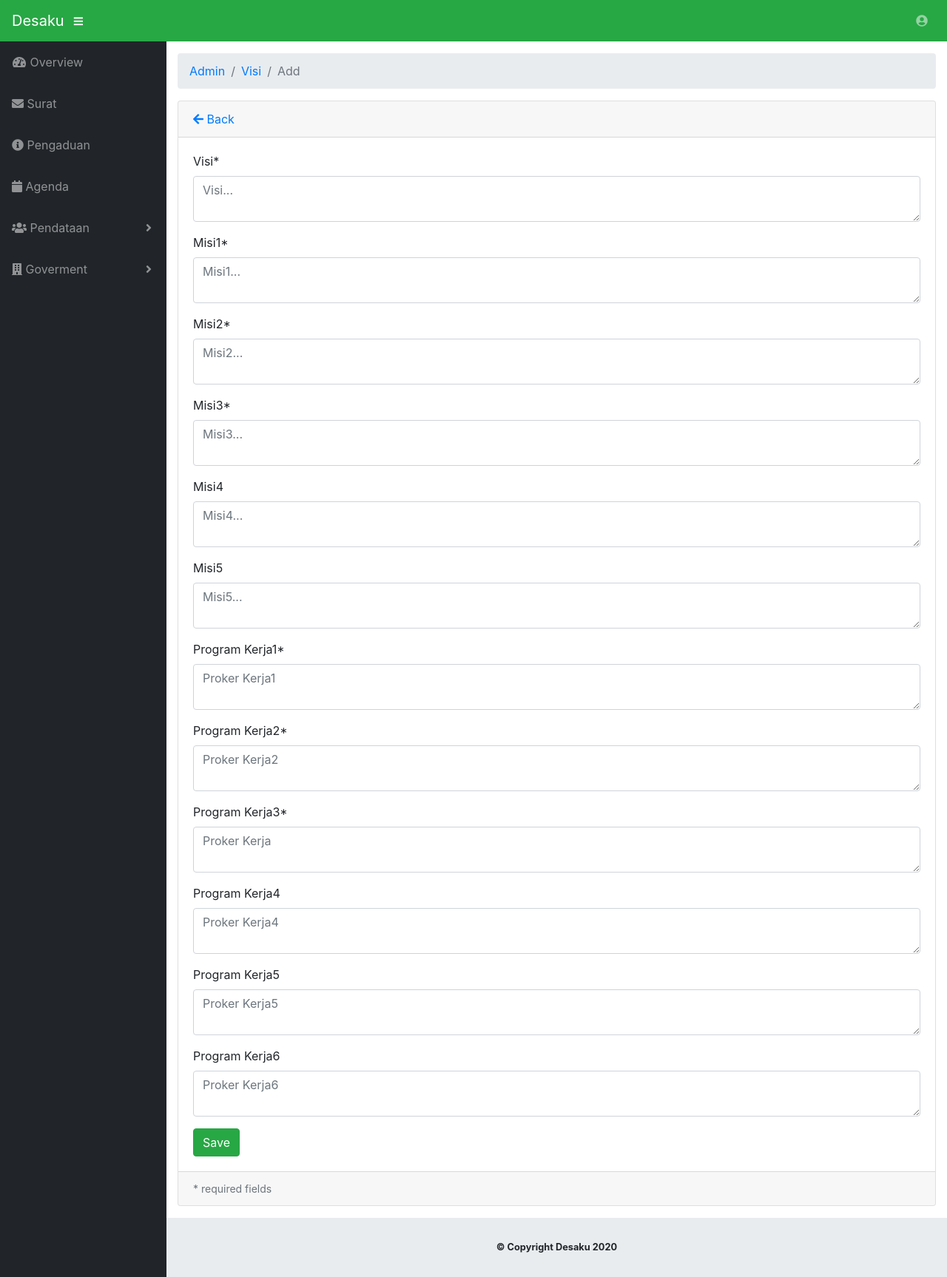
After one commit to triard/Desaku-Codeigniter3, a CodeIgniter app: page /project/index.php/admin/visi/add in a window 1280 px wide. The commit adds this page. Shown: the whole page at 74% size. Run offline with CodeIgniter, Linux system fonts and the light colour scheme; some libraries are stand-ins or nearby versions.

Commit message:
CRUD Visi dan Misi

```diff
--- /dev/null
+++ b/application/controllers/admin/Visi.php
@@ -0,0 +1,70 @@
+<?php
+
+defined('BASEPATH') OR exit('No direct script access allowed');
+
+class Visi extends CI_Controller
+{
+    public function __construct()
+    {
+        parent::__construct();
+        $this->load->model("visi_model");
+        $this->load->library('form_validation');
+
+    }
+
+    public function index()
+    {
+        $data ['title'] = 'Desaku|| Visi dan Misi';
+        $data['idUser'] = $this->session->userdata('id');
+        $data['nama2'] = $this->session->userdata('username');
+        $data["visi"] = $this->visi_model->getAll();
+        $this->load->view("admin/visi_list", $data);
+    }
+
+    public function add()
+    {
+        $data ['title'] = 'Desaku|| Visi dan Misi';
+        $data['idUser'] = $this->session->userdata('id');
+        $data['nama2'] = $this->session->userdata('username');
+        $visi = $this->visi_model;
+        $validation = $this->form_validation;
+        $validation->set_rules($visi->rules());
+
+        if ($validation->run()) {
+            $visi->save();
+            $this->session->set_flashdata('success', 'Berhasil disimpan');
+        }
+
+        $this->load->view("admin/visi_new_form", $data);
+    }
+
+    public function edit($id = null)
+    {
+        if (!isset($id)) redirect('admin/visi');
+        $data ['title'] = 'Desaku|| Visi dan Misi';
+        $data['idUser'] = $this->session->userdata('id');
+        $data['nama2'] = $this->session->userdata('username');
+        $visi = $this->visi_model;
+        $validation = $this->form_validation;
+        $validation->set_rules($visi->rules());
+
+        if ($validation->run()) {
+            $visi->update();
+            $this->session->set_flashdata('success', 'Berhasil disimpan');
+        }
+
+        $data["visi"] = $visi->getById($id);
+        if (!$data["visi"]) show_404();
+
+        $this->load->view("admin/visi_edit_form", $data);
+    }
+
+    public function delete($id=null)
+    {
+        if (!isset($id)) show_404();
+
+        if ($this->visi_model->delete($id)) {
+            redirect(site_url('admin/visi'));
+        }
+    }
+}
--- /dev/null
+++ b/application/models/visi_model.php
@@ -0,0 +1,106 @@
+<?php defined('BASEPATH') OR exit('No direct script access allowed');
+
+class visi_model extends CI_Model
+{
+    private $_table = "visi_misi";
+
+    public $id;
+    public $visi;
+    public $misi1;
+    public $misi2;
+    public $misi3;
+    public $misi4;
+    public $misi5;
+    public $proker1;
+    public $proker2;
+    public $proker3;
+    public $proker4;
+    public $proker5;
+    public $proker6;
+
+    public function rules()
+    {
+        return [
+            ['field' => 'visi',
+            'label' => 'visi',
+            'rules' => 'required'],
+
+            ['field' => 'misi1',
+            'label' => 'misi1',
+            'rules' => 'required'],
+
+            ['field' => 'misi2',
+            'label' => 'misi2',
+            'rules' => 'required'],
+
+            ['field' => 'misi3',
+            'label' => 'misi3',
+            'rules' => 'required'],
+
+            ['field' => 'proker1',
+            'label' => 'proker1',
+            'rules' => 'required'],
+
+            ['field' => 'proker2',
+            'label' => 'proker2',
+            'rules' => 'required'],
+
+            ['field' => 'proker3',
+            'label' => 'proker3',
+            'rules' => 'required'],
+        ];
+    }
+
+    public function getAll()
+    {
+        return $this->db->get($this->_table)->result();
+    }
+
+    public function getById($id)
+    {
+        return $this->db->get_where($this->_table, ["id" => $id])->row();
+    }
+
+    public function save()
+    {
+        $post = $this->input->post();
+        $this->visi = $post["visi"];
+        $this->misi1 = $post["misi1"];
+        $this->misi2 = $post["misi2"];
+        $this->misi3 = $post["misi3"];
+        $this->misi4 = $post["misi4"];
+        $this->misi5 = $post["misi5"];
+        $this->proker1 = $post["proker1"];
+        $this->proker2 = $post["proker2"];
+        $this->proker3 = $post["proker3"];
+        $this->proker4 = $post["proker4"];
+        $this->proker5 = $post["proker5"];
+        $this->proker6 = $post["proker6"];
+        $this->db->insert($this->_table, $this);
+    }
+
+    public function update()
+    {
+        $post = $this->input->post();
+        $this->id = $post["id"];
+        $this->visi = $post["visi"];
+        $this->misi1 = $post["misi1"];
+        $this->misi2 = $post["misi2"];
+        $this->misi3 = $post["misi3"];
+        $this->misi4 = $post["misi4"];
+        $this->misi5 = $post["misi5"];
+        $this->proker1 = $post["proker1"];
+        $this->proker2 = $post["proker2"];
+        $this->proker3 = $post["proker3"];
+        $this->proker4 = $post["proker4"];
+        $this->proker5 = $post["proker5"];
+        $this->proker6 = $post["proker6"];
+        $this->db->update($this->_table, $this, array('id' => $post['id']));
+    }
+
+    public function delete($id)
+    {
+        return $this->db->delete($this->_table, array("id" => $id));
+	}
+
+}
--- a/application/views/admin/_partials/sidebar.php
+++ b/application/views/admin/_partials/sidebar.php
@@ -39,8 +39,8 @@
             <span>Goverment</span>
         </a>
         <div class="dropdown-menu" aria-labelledby="pagesDropdown">
-            <a class="dropdown-item" href="<?php echo site_url('admin/alamat') ?>">Visi & Misi</a>
-            <a class="dropdown-item" href="<?php echo site_url('admin/Pendataan') ?>">Pegawai</a>
+            <a class="dropdown-item" href="<?php echo site_url('admin/Visi') ?>">Visi & Misi</a>
+            <a class="dropdown-item" href="<?php echo site_url('admin/struktur') ?>">Struktur Organisasi</a>
         </div>
     </li>
 </ul>
--- /dev/null
+++ b/application/views/admin/visi_new_form.php
@@ -0,0 +1,160 @@
+<!DOCTYPE html>
+<html lang="en">
+
+<head>
+	<?php $this->load->view("admin/_partials/head.php") ?>
+</head>
+
+<body id="page-top">
+
+	<?php $this->load->view("admin/_partials/navbar.php") ?>
+	<div id="wrapper">
+
+		<?php $this->load->view("admin/_partials/sidebar.php") ?>
+
+		<div id="content-wrapper">
+
+			<div class="container-fluid">
+
+				<?php $this->load->view("admin/_partials/breadcrumb.php") ?>
+
+				<?php if ($this->session->flashdata('success')): ?>
+				<div class="alert alert-success" role="alert">
+					<?php echo $this->session->flashdata('success'); ?>
+				</div>
+				<?php endif; ?>
+
+				<div class="card mb-3">
+					<div class="card-header">
+						<a href="<?php echo site_url('admin/visi/') ?>"><i class="fas fa-arrow-left"></i> Back</a>
+					</div>
+					<div class="card-body">
+
+						<form action="<?php base_url('admin/visi/add') ?>" method="post" enctype="multipart/form-data" >
+							<div class="form-group">
+								<label for="name">Visi*</label>
+								<textarea class="form-control <?php echo form_error('visi') ? 'is-invalid':'' ?>"
+								 name="visi" placeholder="Visi..."></textarea>
+								<div class="invalid-feedback">
+									<?php echo form_error('visi') ?>
+								</div>
+                            </div>
+                            <div class="form-group">
+								<label for="name">Misi1*</label>
+								<textarea class="form-control <?php echo form_error('misi1') ? 'is-invalid':'' ?>"
+								 name="misi1" placeholder="Misi1..."></textarea>
+								<div class="invalid-feedback">
+									<?php echo form_error('misi1') ?>
+								</div>
+                            </div>
+                            <div class="form-group">
+								<label for="name">Misi2*</label>
+								<textarea class="form-control <?php echo form_error('misi2') ? 'is-invalid':'' ?>"
+								 name="misi2" placeholder="Misi2..."></textarea>
+								<div class="invalid-feedback">
+									<?php echo form_error('misi2') ?>
+								</div>
+                            </div>
+                            <div class="form-group">
+								<label for="name">Misi3*</label>
+								<textarea class="form-control <?php echo form_error('misi3') ? 'is-invalid':'' ?>"
+								 name="misi3" placeholder="Misi3..."></textarea>
+								<div class="invalid-feedback">
+									<?php echo form_error('misi3') ?>
+								</div>
+                            </div>
+                            <div class="form-group">
+								<label for="name">Misi4</label>
+								<textarea class="form-control <?php echo form_error('misi4') ? 'is-invalid':'' ?>"
+								 name="misi4" placeholder="Misi4..."></textarea>
+								<div class="invalid-feedback">
+									<?php echo form_error('misi4') ?>
+								</div>
+                            </div>
+                            <div class="form-group">
+								<label for="name">Misi5</label>
+								<textarea class="form-control <?php echo form_error('misi5') ? 'is-invalid':'' ?>"
+								 name="misi5" placeholder="Misi5..."></textarea>
+								<div class="invalid-feedback">
+									<?php echo form_error('misi5') ?>
+								</div>
+                            </div>
+                            <div class="form-group">
+								<label for="name">Program Kerja1*</label>
+								<textarea class="form-control <?php echo form_error('proker1') ? 'is-invalid':'' ?>"
+								 name="proker1" placeholder="Proker Kerja1"></textarea>
+								<div class="invalid-feedback">
+									<?php echo form_error('proker1') ?>
+								</div>
+                            </div>
+                            <div class="form-group">
+								<label for="name">Program Kerja2*</label>
+								<textarea class="form-control <?php echo form_error('proker2') ? 'is-invalid':'' ?>"
+								 name="proker2" placeholder="Proker Kerja2"></textarea>
+								<div class="invalid-feedback">
+									<?php echo form_error('proker2') ?>
+								</div>
+                            </div>
+                            <div class="form-group">
+								<label for="name">Program Kerja3*</label>
+								<textarea class="form-control <?php echo form_error('proker3') ? 'is-invalid':'' ?>"
+								 name="proker3" placeholder="Proker Kerja"></textarea>
+								<div class="invalid-feedback">
+									<?php echo form_error('proker3') ?>
+								</div>
+                            </div>
+                            <div class="form-group">
+								<label for="name">Program Kerja4</label>
+								<textarea class="form-control <?php echo form_error('proker4') ? 'is-invalid':'' ?>"
+								 name="proker4" placeholder="Proker Kerja4"></textarea>
+								<div class="invalid-feedback">
+									<?php echo form_error('proker4') ?>
+								</div>
+                            </div>
+                            <div class="form-group">
+								<label for="name">Program Kerja5</label>
+								<textarea class="form-control <?php echo form_error('proker5') ? 'is-invalid':'' ?>"
+								 name="proker5" placeholder="Proker Kerja5"></textarea>
+								<div class="invalid-feedback">
+									<?php echo form_error('proker5') ?>
+								</div>
+                            </div>
+                            <div class="form-group">
+								<label for="name">Program Kerja6</label>
+								<textarea class="form-control <?php echo form_error('proker6') ? 'is-invalid':'' ?>"
+								 name="proker6" placeholder="Proker Kerja6"></textarea>
+								<div class="invalid-feedback">
+									<?php echo form_error('proker6') ?>
+								</div>
+                            </div>
+
+							<input class="btn btn-success" type="submit" name="btn" value="Save" />
+						</form>
+
+					</div>
+
+					<div class="card-footer small text-muted">
+						* required fields
+					</div>
+
+
+				</div>
+				<!-- /.container-fluid -->
+
+				<!-- Sticky Footer -->
+				<?php $this->load->view("admin/_partials/footer.php") ?>
+
+			</div>
+			<!-- /.content-wrapper -->
+
+		</div>
+		<!-- /#wrapper -->
+
+
+		<?php $this->load->view("admin/_partials/scrolltop.php") ?>
+
+		<?php $this->load->view("admin/_partials/js.php") ?>
+
+</body>
+
+</html>
```
Also changed, not shown: application/views/admin/visi_edit_form.php (added, +164 -0 lines), application/views/admin/visi_list.php (added, +126 -0 lines).
